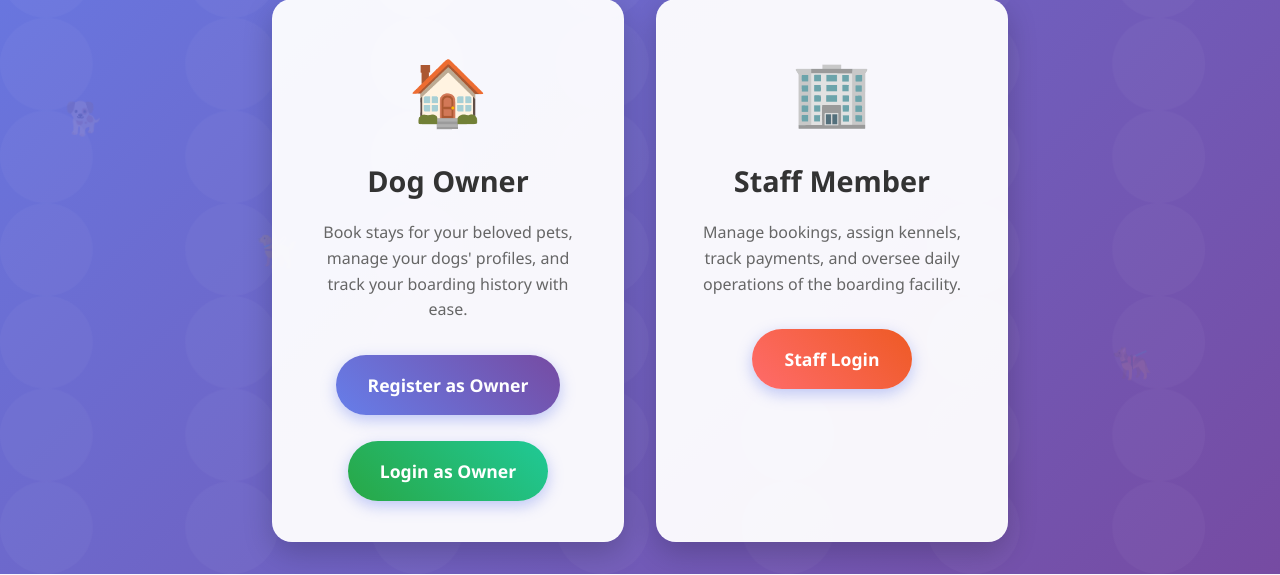
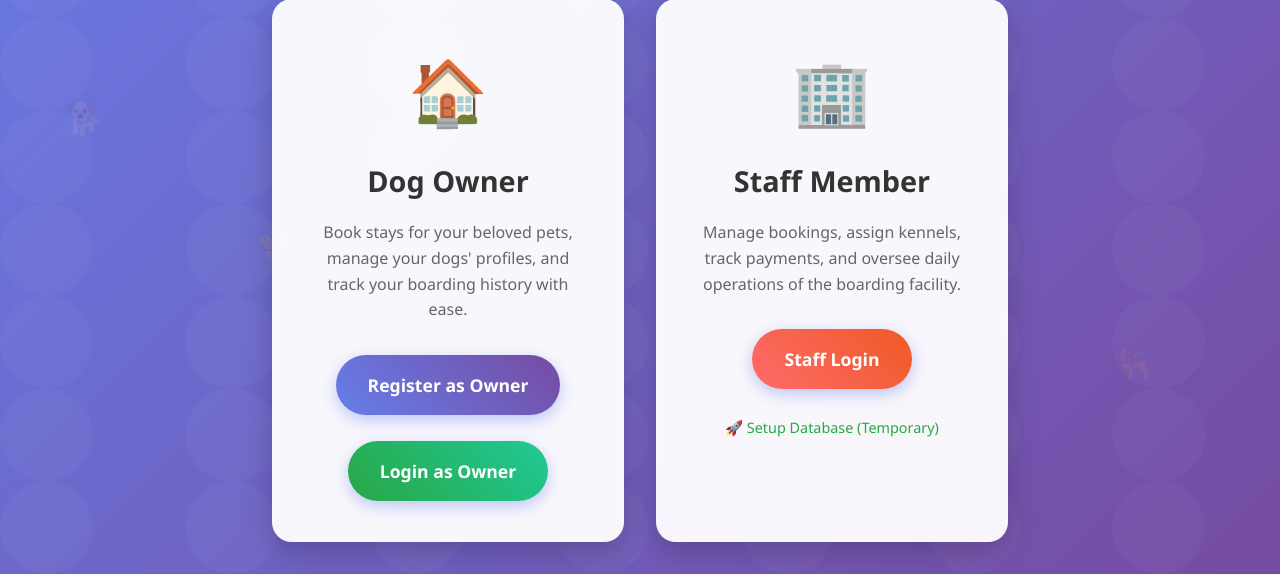
Before and after one commit to deannariddlespur/first-project, a Django app: page / in a window 1280 px wide. Shown: the part 353-928 px from the top of the page. Run offline with Django 5.2, Linux system fonts and the light colour scheme.

Commit message:
Temporarily add database setup link back

```diff
--- a/first-project-1/core/templates/core/home.html
+++ b/first-project-1/core/templates/core/home.html
@@ -284,6 +284,8 @@
                     daily operations of the boarding facility.
                 </p>
                 <a href="{% url 'staff_login' %}" class="card-button" style="background: linear-gradient(45deg, #ff6b6b, #ee5a24);">Staff Login</a>
+                <br><br>
+                <a href="{% url 'setup_database' %}" style="color: #28a745; text-decoration: none; font-size: 0.9em;">🚀 Setup Database (Temporary)</a>
             </div>
         </div>
     </div>
```
